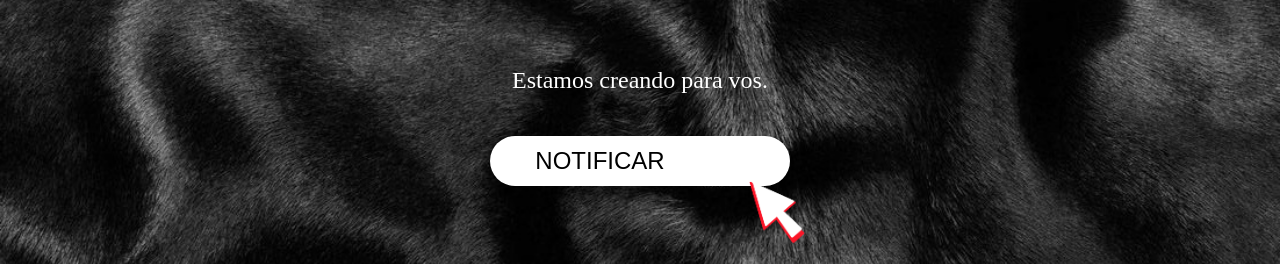
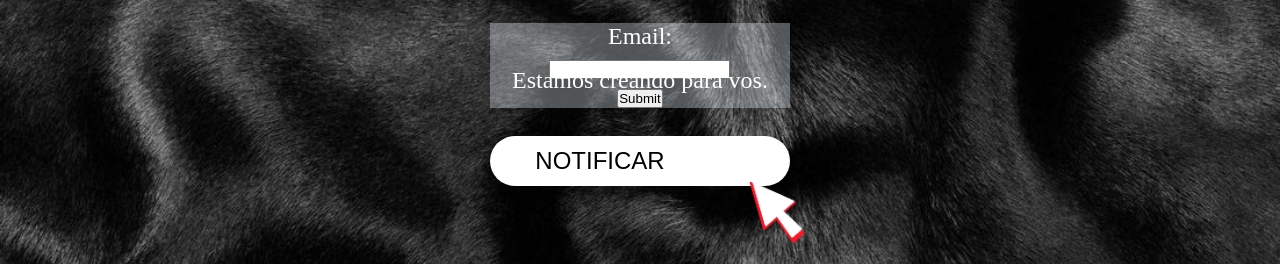
Before and after one commit to Polar-Tang/single_opt-in_BAKANA, a plain HTML site: page index.html in a window 1280 px wide. Both pictures are taken after a click on the button "NOTIFICAR". Shown: the part 360-624 px from the top of the page. Drawn offline with Linux system fonts and the light colour scheme.

Commit message:
formulario

```diff
--- a/index.html
+++ b/index.html
@@ -4,25 +4,24 @@
     <meta charset="UTF-8">
     <meta name="viewport" content="width=device-width, initial-scale=1.0">
     <title>Página Próximamente</title>
-    <!-- <link href="https://cdn.jsdelivr.net/npm/bootstrap@5.3.3/dist/css/bootstrap.min.css" rel="stylesheet" integrity="sha384-QWTKZyjpPEjISv5WaRU9OFeRpok6YctnYmDr5pNlyT2bRjXh0JMhjY6hW+ALEwIH" crossorigin="anonymous"> -->
     <link rel="stylesheet" href="./style.css">
 </head>
 <body>
 
     <div class="centered-div container">
-        <!-- <form id="emailForm">
+        <form id="emailForm" class="hidden" >
             <label for="email">Email:</label>
             <input type="email" id="email" name="email" required>
             <button type="submit">Submit</button>
 
-          </form> -->
+          </form>
           <h2 class="d-flex align-items-start">NUESTRA WEB ESTARÁ DISPONIBLE MUY PRONTO</h2>
             <h1 class="d-flex justify-content-center">¡Próximamente!</h1>
             <p class="creando" >Estamos creando para vos.</p>
             <div class="notify-container">
             <button id="notify-btn">
                 NOTIFICAR
-                <span class="icon-hand">
+                <span class="icon-hand" type="button">
                     <img src="./public/hand.gif" class="hand-image"/>
                 </span>
             </button>
@@ -31,11 +30,25 @@
     </div>
 
     <script>
+        const notifyBtn = document.getElementById('notify-btn');
+        const emailForm = document.getElementById('emailForm');
+
+        notifyBtn.addEventListener('click', function() {
+        // Alterna las clases 'hidden' y 'visible' en el formulario
+        if (emailForm.classList.contains('hidden')) {
+            emailForm.classList.remove('hidden');
+            emailForm.classList.add('visible');
+        } else {
+            emailForm.classList.remove('visible');
+            emailForm.classList.add('hidden');
+        }
+    });
+
         document.getElementById('emailForm').addEventListener('submit', async function(e) {
-        e.preventDefault();
-        const email = document.getElementById('email').value;
+            e.preventDefault();
+            const email = document.getElementById('email').value;
 
-        const response = await fetch('https://fiscal-mommy-virtual-nautilus-a7c0219d.koyeb.app/ping', {
+            const response = await fetch('https://fiscal-mommy-virtual-nautilus-a7c0219d.koyeb.app/ping', {
             method: 'POST',
             headers: {
                 'Content-Type': 'application/json',
@@ -55,7 +68,7 @@
         console.error('Request failed:', response.status, response.statusText);
         alert('Error submitting email');
     }
-});
+    });
 
     </script>
 </body>
--- a/style.css
+++ b/style.css
@@ -348,3 +348,46 @@ p {
     }
     /* Otros estilos específicos para ese tamaño */
 }
+
+/* FORMULARIO DE NOTIFICAR ---------------------------------------------------------------------- */
+
+#emailForm {
+    position: absolute;
+    display: flex;
+    justify-content: center;
+    align-items: center;
+    flex-direction: column;
+    gap: 10px;
+    width: 300px;
+    margin-top: 50px;
+    font-size: 1.5rem;
+    animation-duration: 1s;
+    background-color: rgba(240, 248, 255, 0.329);
+}
+
+.hidden {
+    visibility: hidden; /* Oculta el formulario pero permite la animación */
+    opacity: 0;         /* Para que comience invisible */
+    transition: opacity 0.5s ease-out; /* Para una transición suave */
+}
+
+.visible {
+    visibility: visible; /* Hace visible el formulario */
+    opacity: 1;          /* Totalmente visible */
+    animation: slidein 0.5s ease-out; /* Aplica la animación de desvanecimiento */
+}
+
+@keyframes slidein {
+    0% {
+        opacity: 0;
+    }
+    30% {
+        opacity: 0.3;
+    }
+    68%, 72% {
+        opacity: 0.7;
+    }
+    100% {
+        opacity: 1;
+    }
+}
```
